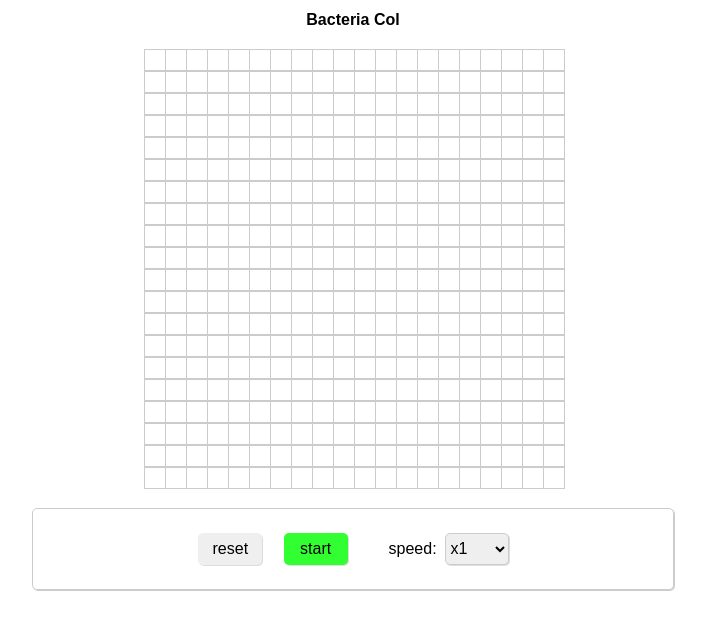
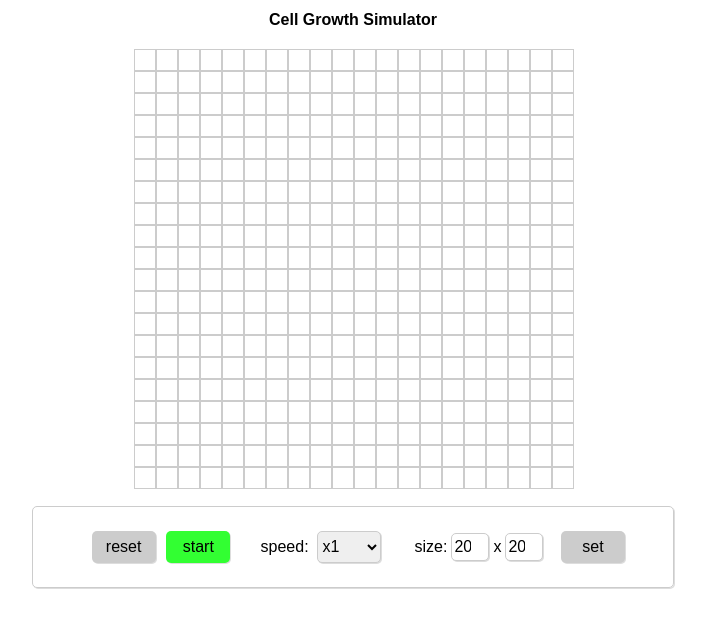
Before and after one commit to Cheekane/Cell-Growth-Simulation, a React (Create React App) app in the folder client/: page / in a window 1280 px wide. Shown: the top 630 px of the page, without its empty margins (287-993 px from the left). Built offline with nearby package versions, Linux system fonts and the light colour scheme.

Commit message:
added grid dimension changing

```diff
--- a/client/src/App.css
+++ b/client/src/App.css
@@ -1,14 +1,6 @@
 .app {
   text-align: center;
   font-family: Arial, Helvetica, sans-serif;
-}
-
-.grid {
-  display: grid;
-  grid-template-columns: repeat(20, 20px);
-  gap: 1px;
-  justify-content: center;
-  margin: 20px auto;
 }
 
 .cell {
@@ -17,35 +9,8 @@
   background-color: white;
   border: 1px solid #ccc;
   cursor: pointer;
-  transition: background-color 0.2s ease;
 }
 
 .cell.occupied {
-  background-color: green;
+  background-color: rgb(0, 255, 0);
 }
-
-.controls {
-  margin-top: 10px;
-}
-
-.controls button {
-  margin-right: 5px;
-  padding: 5px 10px;
-  cursor: pointer;
-  border: none;
-  background-color: #007bff;
-  color: white;
-  border-radius: 3px;
-  transition: background-color 0.2s ease;
-}
-
-.controls button:hover {
-  background-color: #0056b3;
-}
-
-.controls input {
-  margin-right: 5px;
-  padding: 5px;
-  border: 1px solid #ccc;
-  border-radius: 3px;
-}
--- a/client/src/App.tsx
+++ b/client/src/App.tsx
@@ -11,9 +11,9 @@ const createGrid = (rows: number, cols: number): boolean[][] => {
     const grid: boolean[][] = []
 
     // iterate through each row and column and fill each cell with false unoccupied flag
-    for (let i = 0; i < rows; i++) {
+    for (let i = 0; i < cols; i++) {
         grid[i] = []
-        for (let j = 0; j < cols; j++) {
+        for (let j = 0; j < rows; j++) {
             grid[i][j] = false
         }
     }
@@ -29,7 +29,7 @@ const updateGrid = (grid: boolean[][]): boolean[][] => {
     // create copy of grid by mapping each nested array, then use slice to copy array
     const newGrid = grid.map(row => row.slice())
 
-    // iterate through grid rows and columns
+    // iterate through grid columns and rows
     for (let row = 0; row < grid.length; row++) {
         for (let col = 0; col < grid[row].length; col++) {
             // if there is an occupied cell in the grid try to divide into empty cell
@@ -64,7 +64,10 @@ const updateGrid = (grid: boolean[][]): boolean[][] => {
 */
 const App: React.FC = () => {
     // initialize useStates for grid, is simulation running?, division interval (ms)
-    const [grid, setGrid] = useState<boolean[][]>(createGrid(20, 20))
+    const [rows, setRows] = useState<number>(20)
+    const [cols, setCols] = useState<number>(20)
+    const [grid, setGrid] = useState<boolean[][]>(createGrid(rows, cols))
+
     const [isRunning, setIsRunning] = useState<boolean>(false)
     const [selectedMultiplier, setSelectedMultiplier] = useState(1)
     const [interval, setInterval] = useState<number>(1000)
@@ -90,37 +93,38 @@ const App: React.FC = () => {
                 setGrid((prevGrid) => updateGrid(prevGrid))
             }, interval)
         }
-
-        // cleanup function to clear interval when component unmounts or dependencies change
+        // clears interval when component unmounts or dependency changes
         return () => {
             if (timerID.current !== null) {
                 clearInterval(timerID.current)
             }
         }
-    }, [isRunning, interval])
+    }, [isRunning, interval, rows, cols])
 
     // mounts spacebar listener on render
     useEffect(() => {
         // when keyboard event 'Space' is pressed run the handleStartStop function
-        const handleSpacebarDown = (event: KeyboardEvent) => {
+        const handleKeyDown = (event: KeyboardEvent) => {
         if (event.code === 'Space') {
             // prevents component refresh
             event.preventDefault()
             handleStartStop()
+        } else if (event.code === 'KeyR') {
+            event.preventDefault()
+            handleReset()
         }
     }
-
-        window.addEventListener('keydown', handleSpacebarDown)
-
-        // cleanup function when eventlistener unmounts
+        // adds the spacebar event listener
+        window.addEventListener('keydown', handleKeyDown)
+        // removes the event listner when unmounting
         return () => {
-            window.addEventListener('keydown', handleSpacebarDown)
+            window.removeEventListener('keydown', handleKeyDown)
         }
     }, [])
 
     // sets the isRunning state to start or stop running T/F
     const handleStartStop = () => {
-        setIsRunning(!isRunning)
+        setIsRunning(prevIsRunning => !prevIsRunning)
     }
 
     // resets the simulation and creates new grid
@@ -130,7 +134,7 @@ const App: React.FC = () => {
             clearInterval(timerID.current)
             timerID.current = null // reset timerID to null
         }
-        setGrid(createGrid(20, 20))
+        setGrid(createGrid(rows, cols))
     }
 
     // change the interval change from selection options
@@ -141,10 +145,18 @@ const App: React.FC = () => {
         setSelectedMultiplier(multiplier)
     }
 
+    // handles grid dimension change and sets rows, cols and new grid with dimensions, then resets simulation
+    const handleGridSizeChange = (numOfRows: number, numOfCols: number) => {
+        setRows(numOfRows)
+        setCols(numOfCols)
+        setGrid(createGrid(numOfRows, numOfCols))
+        handleReset()
+    }
+
     return (
         <div className='app'>
             <div className='main-container'>
-                <h1>Bacteria Col</h1>
+                <h1>Cell Growth Simulator</h1>
                 <Grid
                     grid={grid}
                     setGrid={setGrid}
@@ -153,8 +165,11 @@ const App: React.FC = () => {
                     isRunning={isRunning}
                     selectedMultiplier={selectedMultiplier}
                     handleStartStop={handleStartStop}
+                    handleReset={handleReset}
                     handleIntervalChange={handleIntervalChange}
-                    handleReset={handleReset}
+                    handleGridSizeChange={handleGridSizeChange}
+                    rows={rows}
+                    cols={cols}
                 />
             </div>
         </div>
--- a/client/src/components/Controls/Controls.css
+++ b/client/src/components/Controls/Controls.css
@@ -18,11 +18,11 @@
     align-items: center;
     border: 1px solid #ccc;
     border-radius: 5px;
-    box-shadow: 1px 1px #ccc;
+    box-shadow: 1px 1px #ddd;
 }
 
 .simulation-run-controls-container {
-    width: 12rem;
+    width: 10rem;
     height: 100%;
     display: flex;
     justify-content: center;
@@ -37,6 +37,7 @@
     border: 0;
     border-radius: 5px;
     box-shadow: 1px 1px #ddd;
+    cursor: pointer;
 }
 
 .stop-button {
@@ -46,6 +47,7 @@
     border: 0;
     border-radius: 5px;
     box-shadow: 1px 1px #ddd;
+    cursor: pointer;
 }
 
 .reset-button {
@@ -54,6 +56,8 @@
     border: 0;
     border-radius: 5px;
     box-shadow: 1px 1px #ddd;
+    background-color: #ccc;
+    cursor: pointer;
 }
 
 .interval-select-speed-container {
@@ -71,3 +75,38 @@
     border-radius: 5px;
     box-shadow: 1px 1px #ddd;
 }
+
+.grid-size-input-container {
+    width: 10rem;
+    height: 100%;
+    display: flex;
+    justify-content: center;
+    align-items: center;
+}
+
+.grid-size-input {
+    width: 2rem;
+    height: 1.5rem;
+    margin: 0 0.25rem 0 0.25rem;
+    border: 1px solid #ccc;
+    border-radius: 5px;
+    box-shadow: 1px 1px #ddd;
+}
+
+.grid-size-set-button-container {
+
+}
+
+.grid-size-set-button {
+    width: 4rem;
+    height: 2rem;
+    border: 0;
+    border-radius: 5px;
+    box-shadow: 1px 1px #ddd;
+    background-color: #ccc;
+    cursor: pointer;
+}
+
+.controls {
+    margin-top: 10px;
+}
--- a/client/src/components/Controls/Controls.tsx
+++ b/client/src/components/Controls/Controls.tsx
@@ -1,24 +1,42 @@
-import React from 'react';
+import React, { SetStateAction, useState } from 'react';
 import './Controls.css'
 
 // control props from App
 interface ControlProps {
     isRunning: boolean;
     selectedMultiplier: number;
+    handleReset: () => void;
     handleStartStop: () => void;
     handleIntervalChange: (multiplier: number) => void;
-    handleReset: () => void;
+    handleGridSizeChange: (numOfRows: number, numOfCols: number) => void;
+    rows: number;
+    cols: number;
 }
 
 /*
     simulation control component of the simulation, start, stop, pause, change interval selection
 */
-const Controls: React.FC<ControlProps> = ({ isRunning, selectedMultiplier, handleStartStop, handleIntervalChange, handleReset }) => {
+const Controls: React.FC<ControlProps> = ({ isRunning, selectedMultiplier, handleStartStop, handleReset, handleIntervalChange, handleGridSizeChange, rows, cols }) => {
+    const [numOfRows, setNumOfRows] = useState<number>(rows)
+    const [numOfCols, setNumOfCols] = useState<number>(cols)
+
     // change the interval change from selection options
     const handleChange = (event: React.ChangeEvent<HTMLSelectElement>) => {
         // convert to float and set the multiplier and interval
         const multiplier = parseFloat(event.target.value)
         handleIntervalChange(multiplier)
+    }
+
+    // takes the event and setter, setNumOfRows or setNumOfCols to update the useState variable
+    const handleInputChange = (event: React.ChangeEvent<HTMLInputElement>, setter: React.Dispatch<SetStateAction<number>>) => {
+        // convert input string into integer
+        const value = parseInt(event.target.value)
+        setter(value)
+    }
+
+    // handles grid size set
+    const handleSetClick = () => {
+        handleGridSizeChange(numOfRows, numOfCols)
     }
 
     return (
@@ -41,6 +59,27 @@ const Controls: React.FC<ControlProps> = ({ isRunning, selectedMultiplier, handl
                         <option value={0.25}>x0.25</option>
                     </select>
                 </div>
+                <div className='grid-size-input-container'>
+                    <label>size:</label>
+                    <input
+                        className='grid-size-input'
+                        type='number'
+                        required
+                        value={numOfRows}
+                        onChange={event => handleInputChange(event, setNumOfRows)}
+                    />
+                    x
+                    <input
+                        className='grid-size-input'
+                        type='number'
+                        required
+                        value={numOfCols}
+                        onChange={event => handleInputChange(event, setNumOfCols)}
+                    />
+                </div>
+                <div className='grid-size-set-button-container'>
+                    <button className='grid-size-set-button' onClick={handleSetClick}>set</button>
+                </div>
             </div>
         </div>
     );
--- a/client/src/components/Grid/Grid.css
+++ b/client/src/components/Grid/Grid.css
@@ -0,0 +1,6 @@
+.grid {
+    display: grid;
+    gap: 2px;
+    justify-content: center;
+    margin: 20px auto;
+}
--- a/client/src/components/Grid/Grid.tsx
+++ b/client/src/components/Grid/Grid.tsx
@@ -1,5 +1,6 @@
 import React from 'react';
 import Cell from '../Cell/Cell';
+import './Grid.css'
 
 // grid props from App
 interface GridProps {
@@ -24,12 +25,19 @@ const Grid: React.FC<GridProps> = ({ grid, setGrid }) => {
         setGrid(newGrid);
     }
 
+    // dynamically set the grid-template-columns style to the set column size
     return (
-        <div className='grid'>
+        <div className='grid' style={{
+            width: `fit-content`,
+            height: `fit-content`,
+            gridTemplateColumns: `repeat(${grid.length}, 20px)`,
+            gridTemplateRows: `repeat(${grid[0].length}, 20px)`
+        }}>
             {grid.map((row, rowIndex) => (
-                <div className='row'>
+                <div className='col' key={rowIndex}>
                     {row.map((cell, colIndex) => (
                         <Cell
+                            key={colIndex}
                             occupied={cell}
                             onClick={() => handleCellClick(rowIndex, colIndex)}
                         />
```
